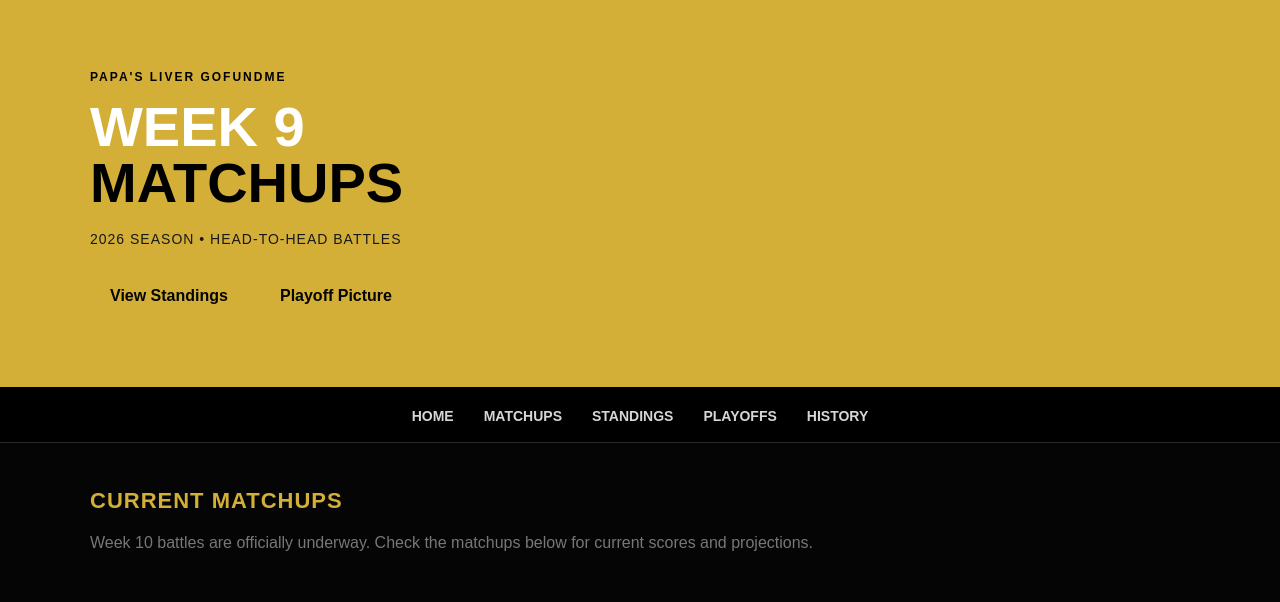
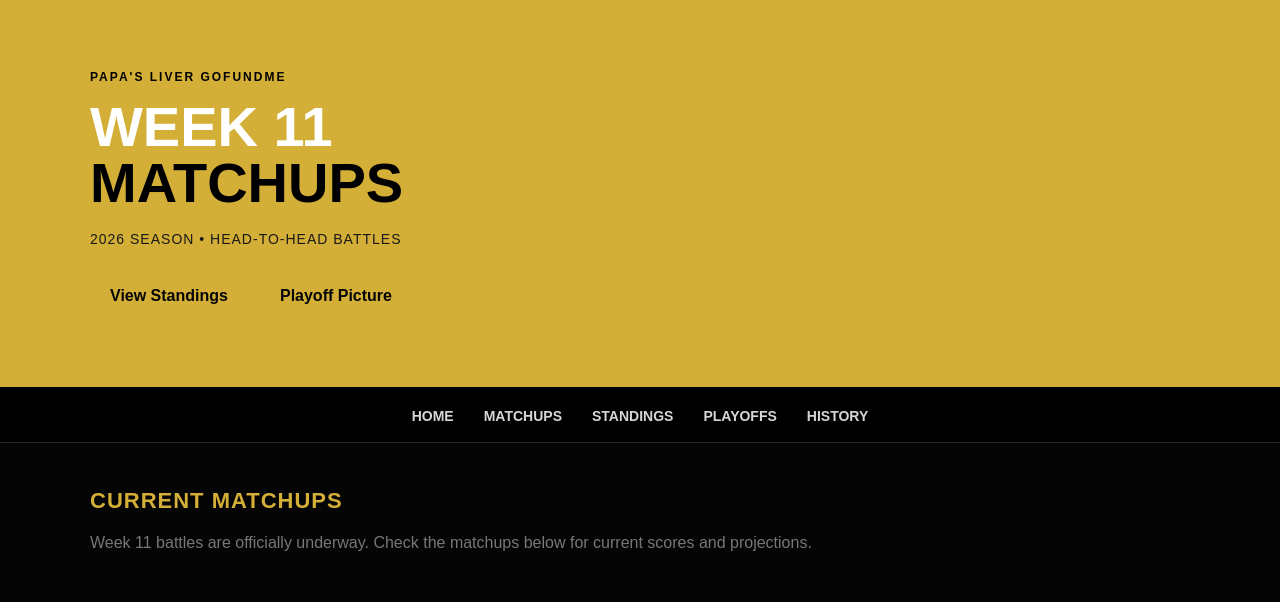
Before and after one commit to jmanwos7/liver-fantasy-website, a plain HTML site: page matchups.html in a window 1280 px wide. Shown: the top 602 px of the page. Drawn offline with Linux system fonts and the light colour scheme; no server answers.

Commit message:
Change matchups header to Week 11
Updated the matchups page for Week 11 with new content.

```diff
--- a/matchups.html
+++ b/matchups.html
@@ -17,7 +17,7 @@
             </p>
 
             <h1>
-                Week 9<br>
+                Week 11<br>
                 <span>Matchups</span>
             </h1>
 
@@ -48,7 +48,7 @@
             <h2>Current Matchups</h2>
 
             <p style="color: #777777; margin-bottom: 30px;">
-                Week 10 battles are officially underway. Check the matchups below for current scores and projections.
+                Week 11 battles are officially underway. Check the matchups below for current scores and projections.
             </p>
 
             <div id="matchups-container"></div>
```
